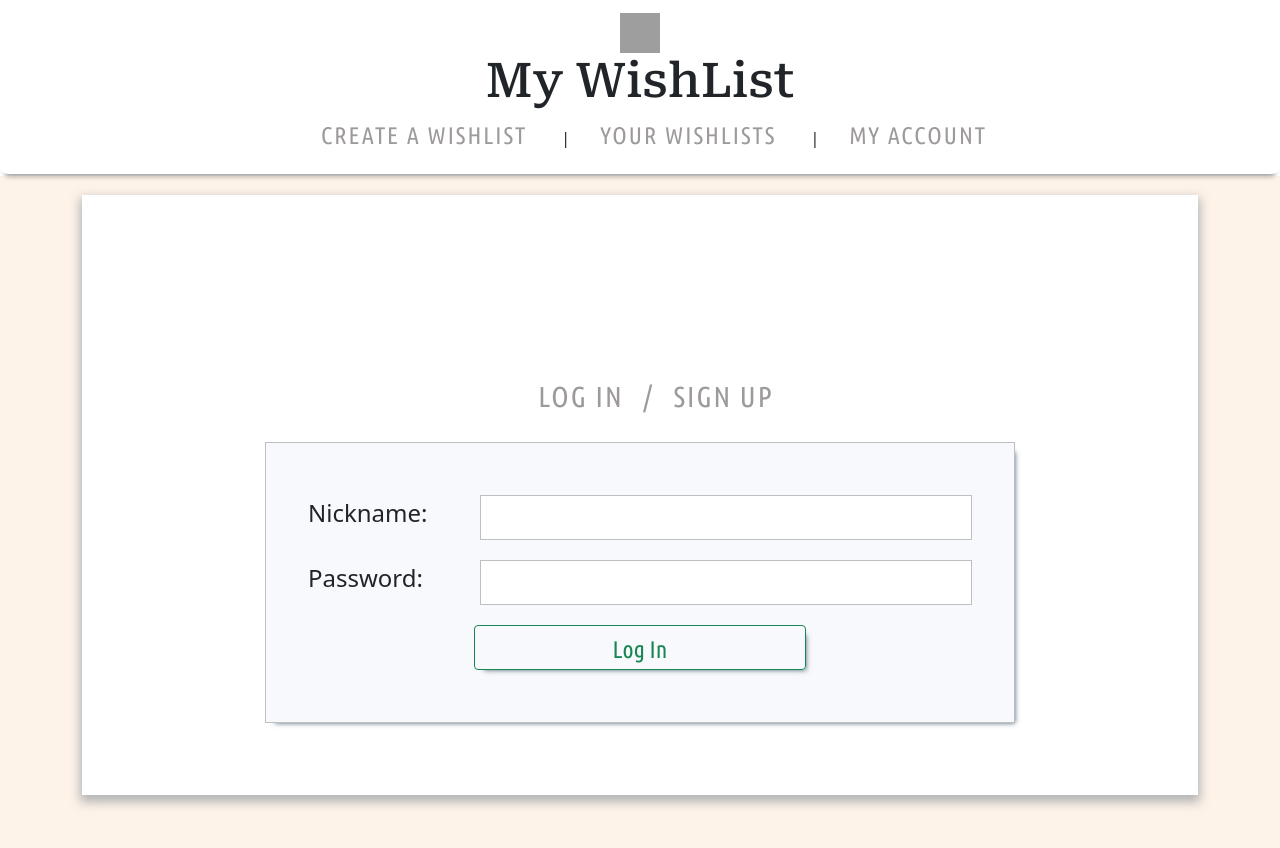
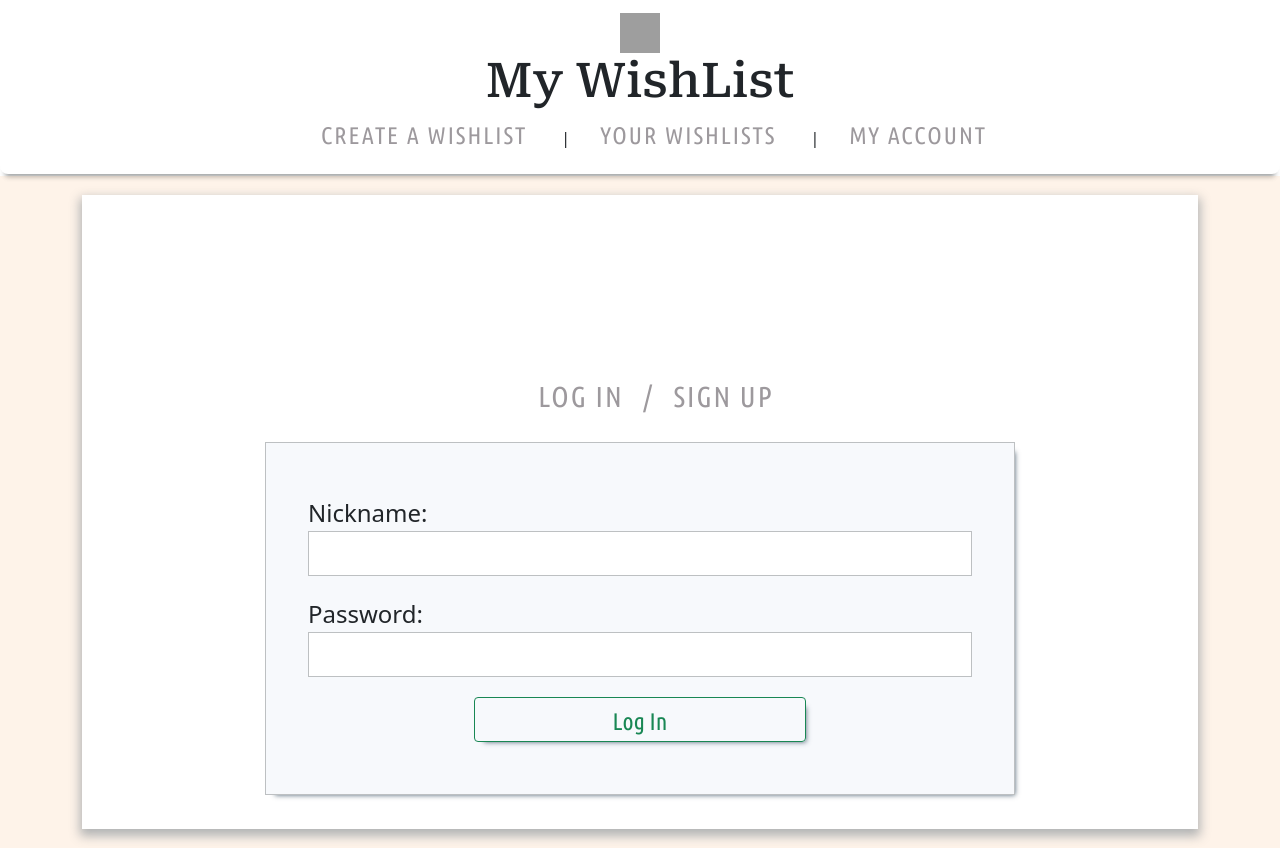
Before and after one commit to AnigalHub/WishList, a Vue app in the folder wish_list.client/: page / in a window 1280 px wide. Built offline with nearby package versions, Linux system fonts and the light colour scheme; grey boxes are pictures that could not be loaded.

Commit message:
добавлен label в форму

```diff
--- a/wish_list.client/src/components/registration.vue
+++ b/wish_list.client/src/components/registration.vue
@@ -2,17 +2,12 @@
     <div id="registration">
         <navbar-log-in-and-sing-up/>
         <div id="worksheet">
-            <b-row>
-                <b-col class="headlines" cols="3">Nickname:</b-col>
-                <b-col><input></b-col>
-            </b-row>
-            <b-row>
-                <b-col class="headlines" cols="3">Password:</b-col>
-                <b-col><input></b-col>
-            </b-row>
+            <label class="text">Nickname:</label>
+            <input>
+            <label class="text">Password:</label>
+            <input>
             <b-button class="save" variant="outline-success">Log In</b-button>
         </div>
-
     </div>
 </template>
 
@@ -37,7 +32,10 @@
         text-align: center;
     }
     #worksheet,button{box-shadow: 5px 5px 5px -5px rgba(34, 60, 80, 0.8);}
-    input{width: 100%;}
+    input{
+        width: 100%;
+        margin-bottom: 3%;
+    }
     .row{padding-bottom: 3%;}
     .add,.save,.exit{
         font-size: 1.5rem !important;
```
